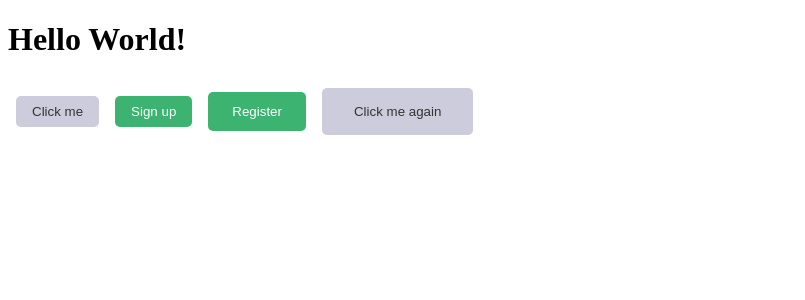
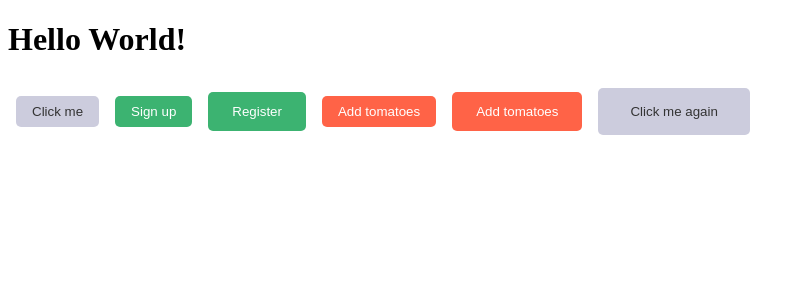
Before and after one commit to jalasem/mui-styled-expo, a React (Vite) app: page / in a window 1280 px wide. Shown: the top 300 px of the page, without its empty margins (0-805 px from the left). Built offline with nearby package versions, Linux system fonts and the light colour scheme.

Commit message:
inheritance

```diff
--- a/src/App.jsx
+++ b/src/App.jsx
@@ -1,4 +1,5 @@
 import Button from "./components/Button";
+import TomatoButton from "./components/Button/TomatoButton";
 
 const App = () => {
   return (
@@ -9,6 +10,8 @@ const App = () => {
       <Button primary padding="0.75rem 1.5rem">
         Register
       </Button>
+      <TomatoButton>Add tomatoes</TomatoButton>
+      <TomatoButton padding="0.75rem 1.5rem">Add tomatoes</TomatoButton>
       <Button padding="1rem 2rem">Click me again</Button>
     </div>
   );
--- /dev/null
+++ b/src/components/Button/TomatoButton.jsx
@@ -0,0 +1,9 @@
+import styled from "styled-components";
+import Button from ".";
+
+const TomatoButton = styled(Button)`
+  background-color: tomato;
+  color: white;
+`;
+
+export default TomatoButton;
```
Also changed, not shown: src/components/Button/index.jsx (renamed from src/components/Button.jsx).
